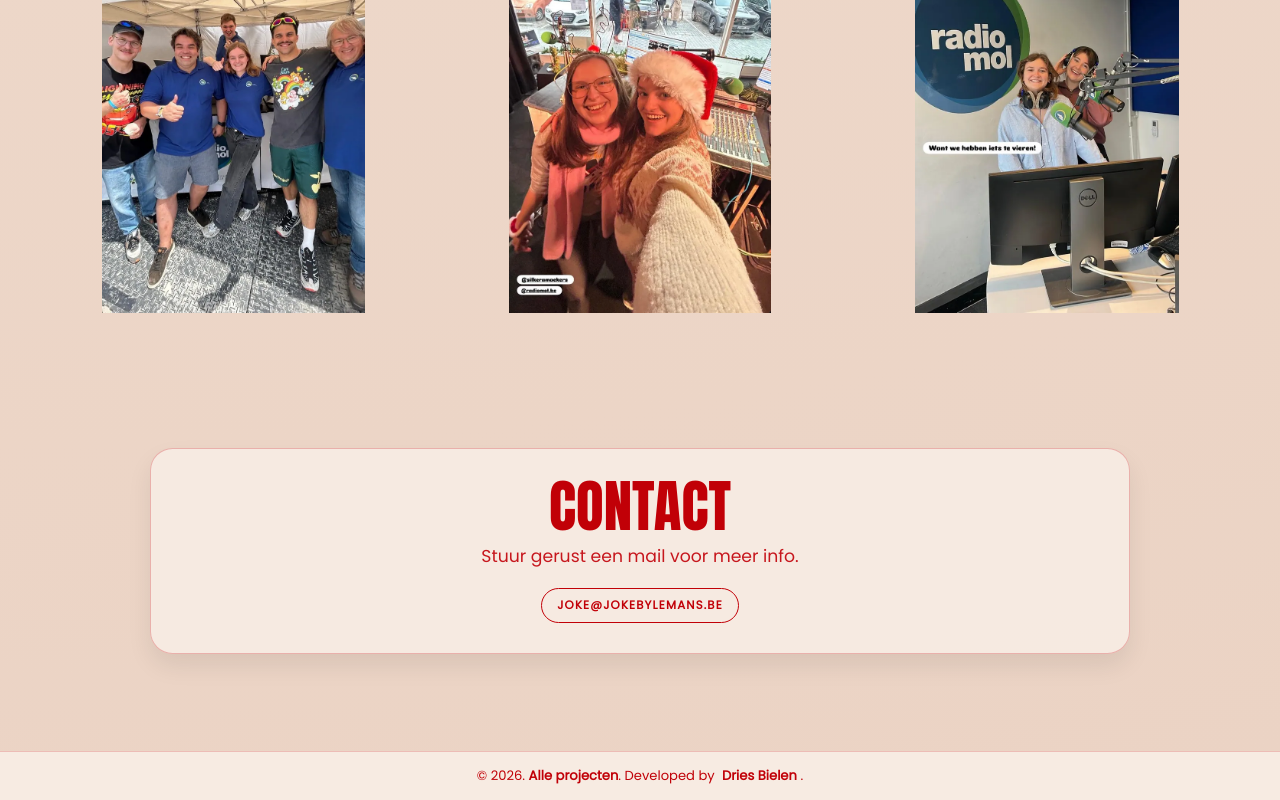
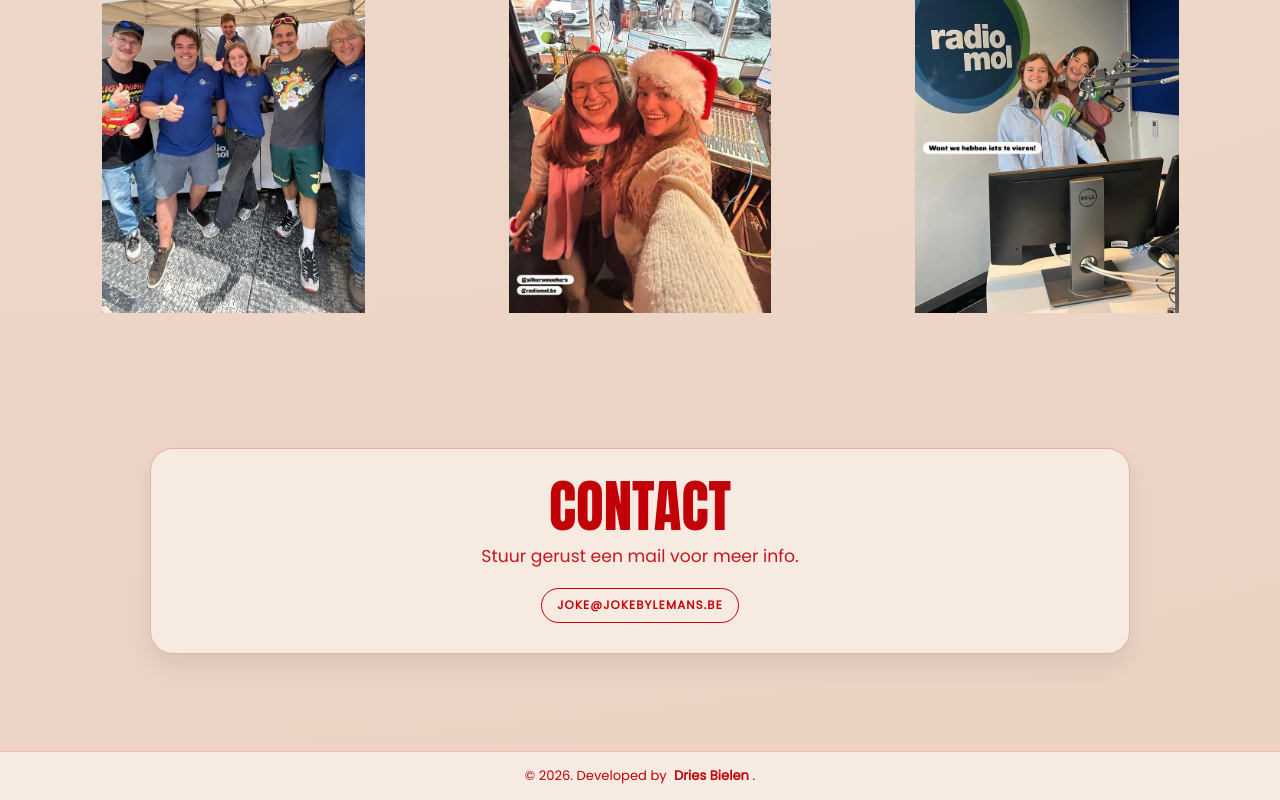
Before and after one commit to Driesjuhhhh/jokebylemans, a Vue app: page / in a window 1280 px wide. Shown: the part 4013-4813 px from the top of the page. Built offline with nearby package versions, Linux system fonts and the light colour scheme.

Commit message:
Refresh sitemap and simplify footer

```diff
--- a/src/App.vue
+++ b/src/App.vue
@@ -183,7 +183,7 @@ onBeforeUnmount(() => {
     </div>
   </main>
   <footer class="relative z-10 border-t border-red-700/20 bg-[#f7ebe2] px-5 pt-4 pb-[calc(1.1rem+env(safe-area-inset-bottom))] text-center text-xs text-red-700 md:px-8 md:py-4 md:text-sm">
-    &copy; {{ currentYear }}. <a href="/projecten/" class="font-semibold">Alle projecten</a>. Developed by <a
+    &copy; {{ currentYear }}. Developed by <a
       href="https://driesbielen.be"
       target="_blank"
       rel="noopener noreferrer"
```
Also changed, not shown: 1 other file (tests, documents, lock files or other folders).
